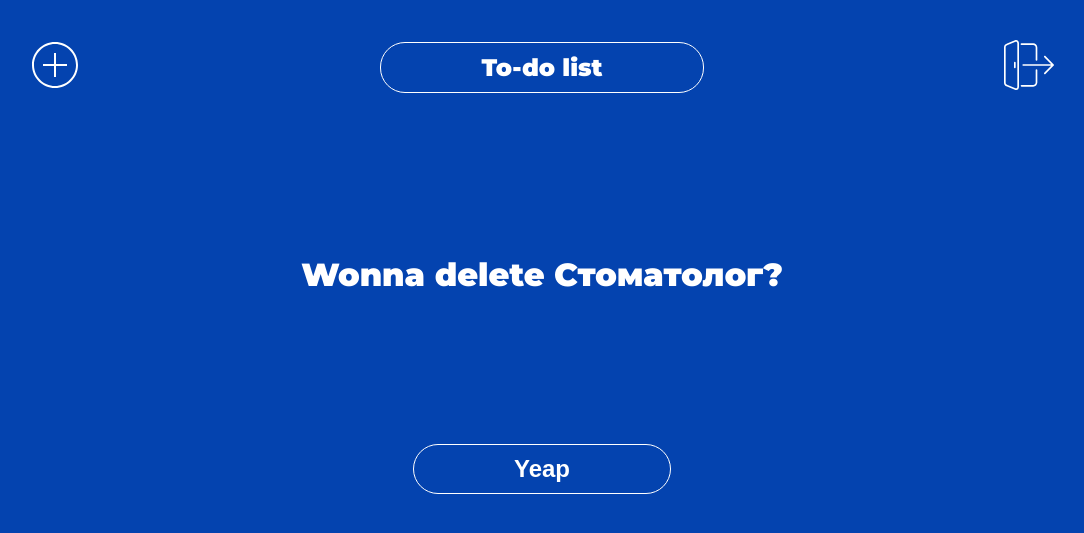
After one commit to frinesar/to-do-list, a Django app: page /delete/16/ in a window 1280 px wide. The commit adds this page. Shown: the top 533 px of the page, without its empty margins (98-1182 px from the left). Run offline with Django 4.2, Linux system fonts and the light colour scheme; data comes from the database, SQL or seed files in the repository.

Commit message:
Moved to CBV, rewritten some templates

```diff
--- a/static/todoapp/css/styles.css
+++ b/static/todoapp/css/styles.css
@@ -13,6 +13,13 @@ body {
 img{
     height: 50px;
     width: 50px;
+}
+
+h1, h2 {
+    /* margin-top: 100px; */
+    margin-bottom: 100px;
+    width: 100%;
+    text-align: center;
 }
 
 a{
@@ -54,7 +61,6 @@ header{
 .task{
     display: inline-block;
     margin: 0px 0px 30px 0px;
-    /* width: 250px; */
     border: 2px solid white;
     border-radius: 25px;
     width: 100%;
@@ -82,6 +88,7 @@ header{
     font-size: 24px;
     font-weight: 900;
     color: white;
+
 }
 
 .details{
--- /dev/null
+++ b/static/todoapp/css/task_form.css
@@ -0,0 +1,56 @@
+.task_create, .task_delete {
+    display: flex;
+    flex-direction: column;
+    align-items: center;
+
+}
+
+
+.title {
+    height: 20px;
+    width: 70%;
+    border-radius: 5px;
+    font-family: 'Montserrat', sans-serif;
+    font-size: 16px;
+}
+
+.description {
+    resize: none;
+    height: 100px;
+    border-radius: 5px;
+    width: 70%;
+    font-family: 'Montserrat', sans-serif;
+    font-size: 16px;
+}
+
+.task_create > p {
+    display: flex;
+    width: 40%;
+    align-items: center;
+    justify-content: space-between;
+}
+
+
+input[type="checkbox"] {
+    width: 30px;
+    height: 30px;
+}
+
+button {
+    margin-top: 50px;
+    display: inline-block;
+    border: 1px solid;
+    padding: 10px 100px;
+    border-radius: 25px;
+    background-color: transparent;
+    color: white;
+    font-size: 24px;
+    font-weight: 900;
+    cursor: pointer;
+}
+
+button:hover{
+    background-color: white;
+    color: #0443AF;
+    transition: 0.5s;
+}
--- a/templates/todoapp/base.html
+++ b/templates/todoapp/base.html
@@ -7,9 +7,9 @@
     <meta name="viewport" content="width=device-width, initial-scale=1.0">
     <link rel="preconnect" href="https://fonts.googleapis.com">
     <link rel="preconnect" href="https://fonts.gstatic.com" crossorigin>
-    <link href="https://fonts.googleapis.com/css2?family=Montserrat:wght@400;900&display=swap" rel="stylesheet">
-    <title>{{title}}</title>
+    <link href="https://fonts.googleapis.com/css2?family=Montserrat:wght@400;600;900&display=swap" rel="stylesheet">
     <link rel="stylesheet" href="{% static 'todoapp/css/styles.css' %}" type="text/css" />
+    <link rel="stylesheet" href="{% static 'todoapp/css/task_form.css' %}" type="text/css" />
 </head>
 <body>
     <div class="container">
@@ -18,10 +18,10 @@
                 <img src="{% static 'todoapp/images/add.svg' %}">
             </a>
 
-            <a href="{% url 'index' %}" class="logo_button">To-do list</a>
+            <a href="{% url 'tasks' %}" class="logo_button">To-do list</a>
 
             <a href="#">
-                <img src="{% static 'todoapp/images/login.svg' %}">
+                <img src="{% static 'todoapp/images/logout.svg' %}">
             </a>
         </header>
 
--- /dev/null
+++ b/templates/todoapp/task_confirm_delete.html
@@ -0,0 +1,15 @@
+{% extends 'todoapp/base.html' %}
+
+{% block content %}
+
+{% load static %}
+
+
+<form class="task_delete" method="post">
+    {% csrf_token %}
+
+    <h1>Wonna delete {{task.title}}?</h1>
+    <button type="submit">Yeap</button>
+</form>
+
+{% endblock %}
--- a/todoapp/admin.py
+++ b/todoapp/admin.py
@@ -3,9 +3,9 @@ from .models import *
 
 
 class TaskAdmin(admin.ModelAdmin):
-    list_display = ('author', 'title', 'text', 'time_stamp', 'is_finished')
+    list_display = ('user', 'title', 'description', 'time_stamp', 'is_finished')
     list_display_links = ('title',)
-    search_fields = ('title', 'text')
+    search_fields = ('title', 'description')
 
 
 class AuthorAdmin(admin.ModelAdmin):
@@ -15,4 +15,4 @@ class AuthorAdmin(admin.ModelAdmin):
 
 
 admin.site.register(Task, TaskAdmin)
-admin.site.register(Author, AuthorAdmin)
+admin.site.register(User, AuthorAdmin)
--- a/todoapp/models.py
+++ b/todoapp/models.py
@@ -4,12 +4,12 @@ from turtle import mode
 from django.db import models
 
 
-class Author(models.Model):
+class User(models.Model):
     name = models.CharField(max_length=25, verbose_name='Автор')
 
     class Meta:
-        verbose_name = 'Автор'
-        verbose_name_plural = 'Авторы'
+        verbose_name = 'Пользователь'
+        verbose_name_plural = 'Пользователи'
         ordering = ['name']
 
 
@@ -19,9 +19,9 @@ class Author(models.Model):
 
 class Task(models.Model):
 
-    author = models.ForeignKey('Author', null=True, on_delete=models.PROTECT, verbose_name='Автор')
+    user = models.ForeignKey('User', null=True, on_delete=models.CASCADE, verbose_name='Пользователь', blank=True)
     title = models.CharField(max_length=25, verbose_name='Задание')
-    text = models.TextField(blank=True, verbose_name='Текст')
+    description = models.TextField(blank=True, verbose_name='Описание')
     time_stamp = models.DateTimeField(auto_now_add=True, verbose_name='Дата создания')
     is_finished = models.BooleanField(default=False, verbose_name='Выполнено')
 
--- a/todoapp/urls.py
+++ b/todoapp/urls.py
@@ -3,10 +3,10 @@ from .views import *
 
 
 urlpatterns = [
-    path('', TasksListView.as_view(), name='index'),
+    path('', TasksListView.as_view(), name='tasks'),
     path('task/<int:pk>/', TaskDetailView.as_view()),
     path('create/', TaskCreateView.as_view(), name='create_task'),
-    path('update/<int:pk>', TaskUpdateView.as_view(), name='update'),
-    # path('<int:pk>/delete', TaskDeleteView.as_view(), name='delete_task'),
+    path('update/<int:pk>/', TaskUpdateView.as_view(), name='update'),
+    path('delete/<int:pk>/', TaskDeleteView.as_view(), name='delete_task'),
 
 ]
--- a/todoapp/views.py
+++ b/todoapp/views.py
@@ -8,70 +8,42 @@ from django.shortcuts import redirect, render
 from .models import Task
 from datetime import datetime
 
-from .forms import AddTaskForm
+from .forms import CreateTaskForm, UpdateTaskForm
 
 
-
-def get_task_by_id(request, task_id):
-    task = Task.objects.get(pk=task_id)
-    form = AddTaskForm({'title': task.title,
-                        'text': task.text,
-                        'pk': task.pk,
-                        'author': 'ВАЛЕРА'})
-    context = {'form': form}
-    return render(request, 'todoapp/task.html', context)
-
-
-
-def test(request):
-    return render(request, 'todoapp/index.html')
-
-
-def add_new_task(request):
-    if request.method == 'POST':
-        form = AddTaskForm(request.POST)
-        if form.is_valid():
-            try:
-                form.save()
-                return redirect('/')
-            except:
-                print('Unable to add new task')
-
-    else:
-        form = AddTaskForm()
-        context = {'form': form}
-        return render(request, 'todoapp/index.html', context)
+def index(request):
+    return HttpResponse('Stub')
 
 
 class TasksListView(ListView):
     model = Task
-    template_name = 'todoapp/index.html'
     context_object_name = 'tasks'
+    # queryset = Task.objects.filter(user_id__name='Лешик')
+
+
+class TaskDetailView(DetailView):
+    model = Task
+    context_object_name = 'task'
 
 
 class TaskCreateView(CreateView):
     model = Task
-    form_class = AddTaskForm
-    success_url = reverse_lazy('index')
-    template_name = 'todoapp/index.html'
-
-
-class TaskDetailView(DetailView):
-    model = Task
-
-
-# class TaskDeleteView(DetailView):
-#     model = Task
-#     context_object_name = 'task'
-#     success_url = reverse_lazy('index')
-
-#     def get(self, request, *args, **kwargs):
-#         return self.task(request, *args, **kwargs)
-
-
+    form_class = CreateTaskForm
+    success_url = reverse_lazy('tasks')
 
 
 class TaskUpdateView(UpdateView):
     model = Task
-    fields = ['title', 'text']
-    success_url = reverse_lazy('index')
+    form_class = UpdateTaskForm
+    success_url = reverse_lazy('tasks')
+
+    def get_context_data(self, *args, **kwargs):
+        context = super(TaskUpdateView, self).get_context_data(*args, **kwargs)
+        context['edit'] = True
+        return context
+
+
+class TaskDeleteView(DeleteView):
+    model = Task
+    context_object_name = 'task'
+    success_url = reverse_lazy('tasks')
```
Also changed, not shown: templates/todoapp/delete_confirm.html (deleted, +0 -16 lines), templates/todoapp/index.html (deleted, +0 -25 lines), templates/todoapp/task.html (deleted, +0 -32 lines), templates/todoapp/task_detail.html (added, +15 -0 lines), templates/todoapp/task_form.html (added, +18 -0 lines), templates/todoapp/task_list.html (added, +35 -0 lines), todoapp/forms.py (+18 -4 lines), db.sqlite3, static/todoapp/images/logout.svg (added), todoapp/migrations/0005_rename_author_user_remove_task_author_task_user.py (added), todoapp/migrations/0006_alter_user_options_remove_task_text_task_decription_and_more.py (added), todoapp/migrations/0007_rename_decription_task_description.py (added).
